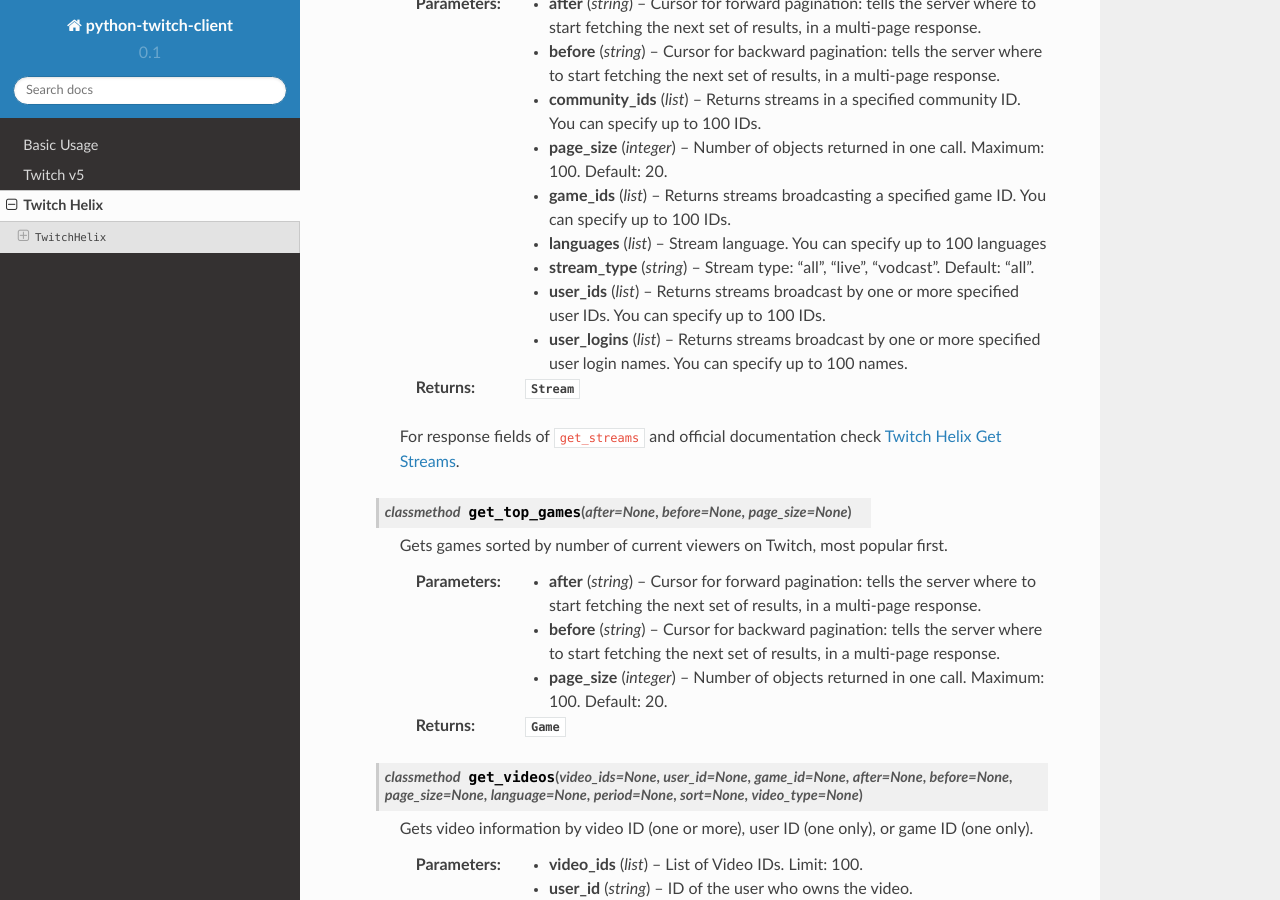
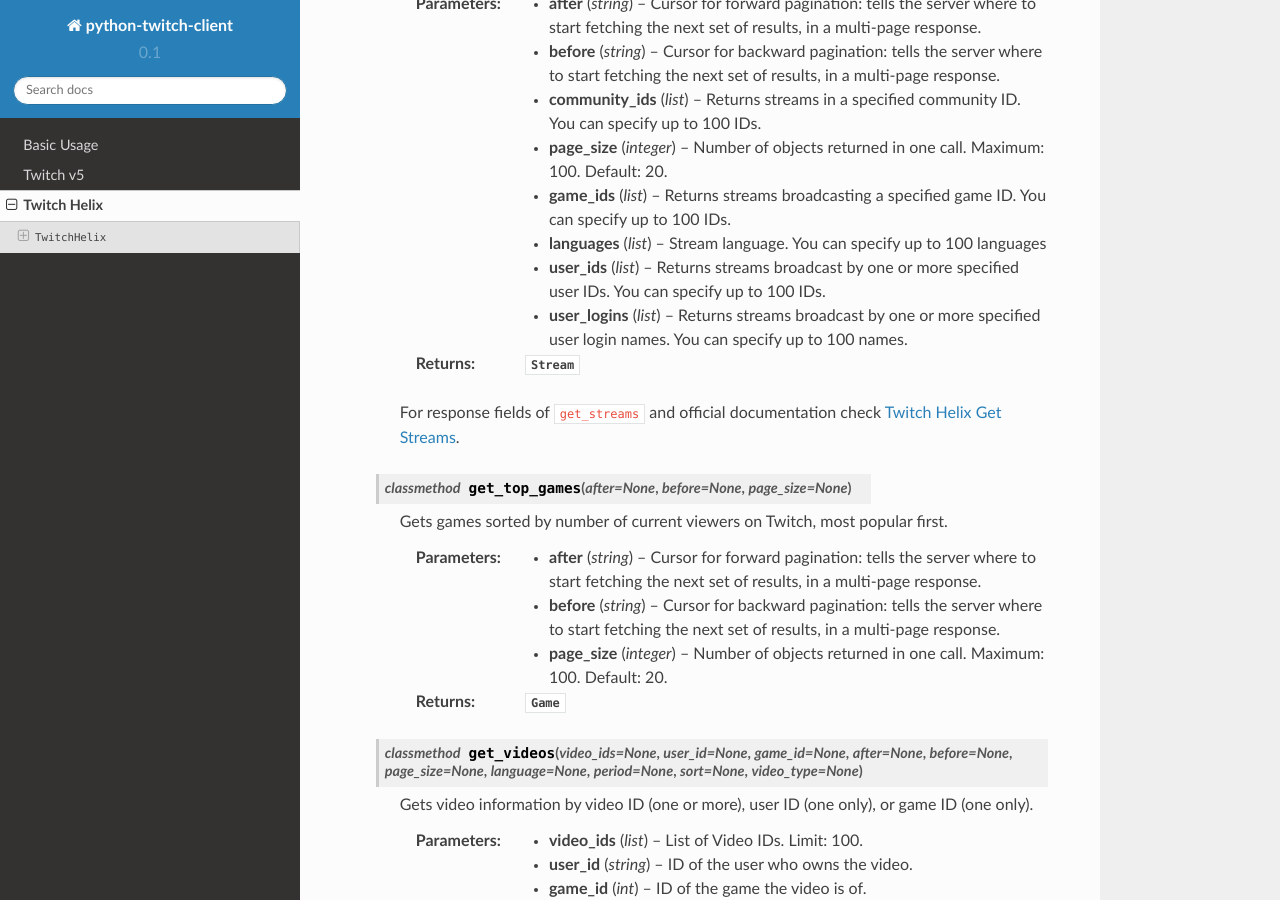
Before and after one commit to tsifrer/python-twitch-client, a Sphinx documentation site: the page built from docs/helix.rst, in a window 1280 px wide and 900 px high, scrolled down 988 px. Built offline with Sphinx 7.4.7 and the Read the Docs theme 2.0.0, drawn with Linux system fonts in a browser that asks for light colours.

Commit message:
Removed stream_type from get_streams helix

```diff
--- a/docs/helix.rst
+++ b/docs/helix.rst
@@ -44,7 +44,6 @@
         :param integer page_size: Number of objects returned in one call. Maximum: 100. Default: 20.
         :param list game_ids: Returns streams broadcasting a specified game ID. You can specify up to 100 IDs.
         :param list languages: Stream language. You can specify up to 100 languages
-        :param string stream_type: Stream type: "all", "live", "vodcast". Default: "all".
         :param list user_ids: Returns streams broadcast by one or more specified user IDs. You can specify up to 100 IDs.
         :param list user_logins: Returns streams broadcast by one or more specified user login names. You can specify up to 100 names.
         :return: :class:`~twitch.resources.Stream`
```
